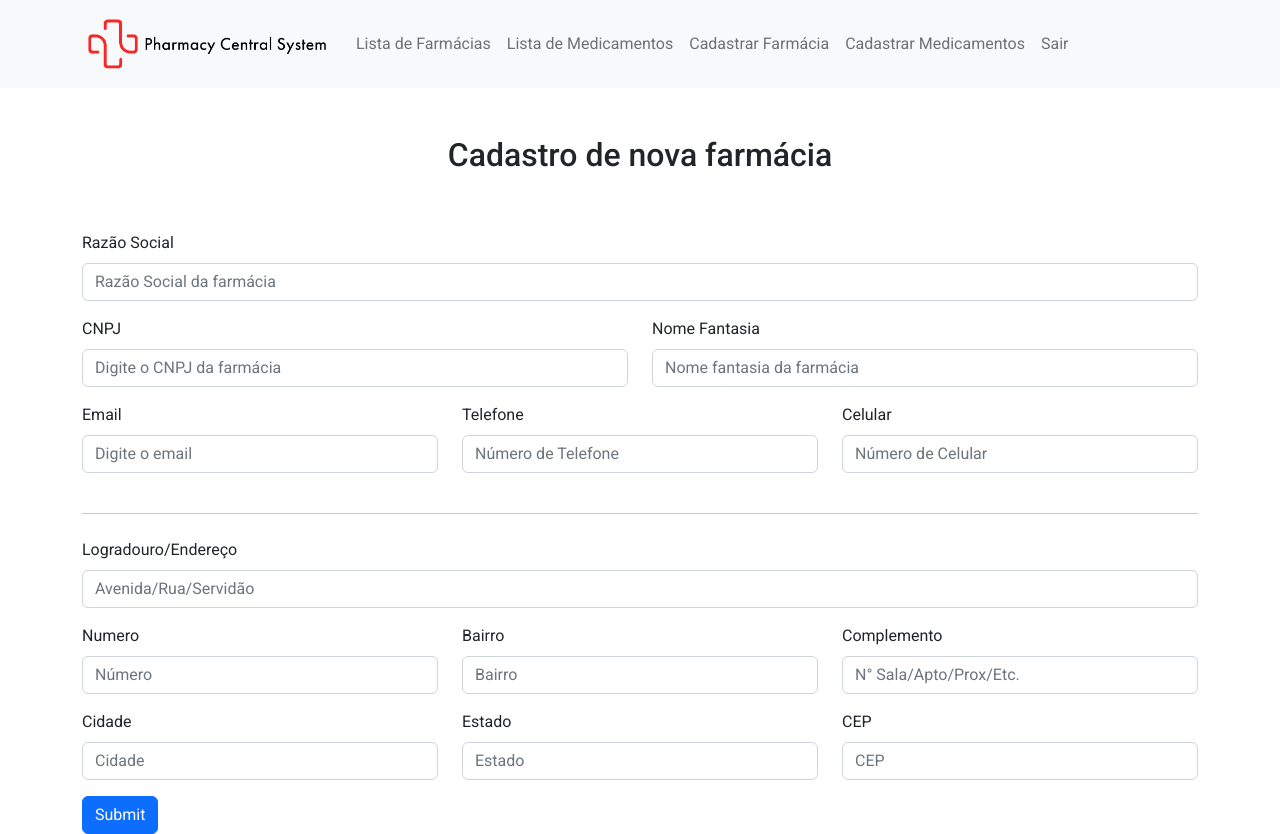
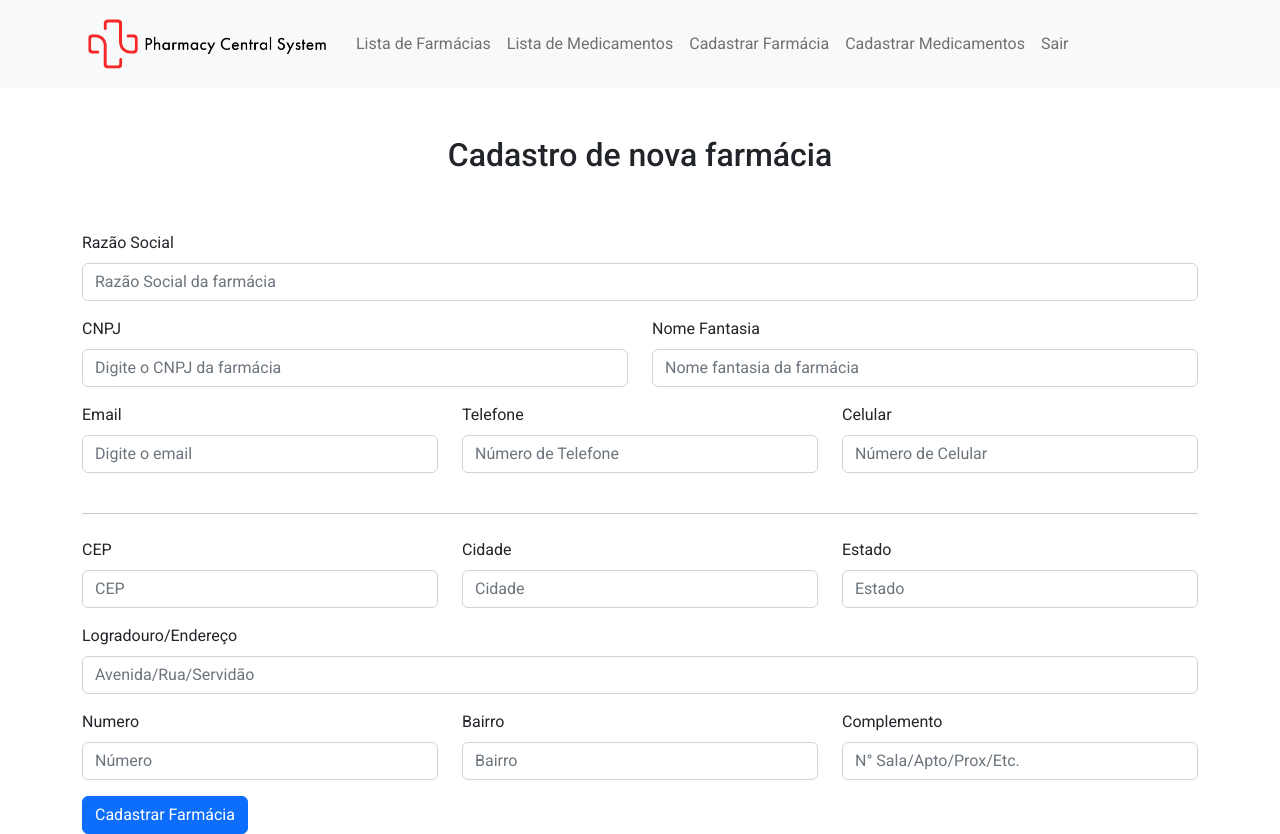
Before and after one commit to ThiagoThe/pharmacyCentralSystem, a React (Vite) app: page /cadastro-farmacias in a window 1280 px wide. Built offline with nearby package versions, Linux system fonts and the light colour scheme.

Commit message:
refactor: cód componentes e pag de cadatro atualizados

```diff
--- a/package.json
+++ b/package.json
@@ -10,6 +10,7 @@
     "preview": "vite preview"
   },
   "dependencies": {
+    "axios": "^1.3.5",
     "bootstrap": "^5.2.3",
     "json-server": "^0.17.3",
     "react": "^18.2.0",
--- a/src/components/Card/CardMed.jsx
+++ b/src/components/Card/CardMed.jsx
@@ -7,14 +7,8 @@ export const CardMed = ({ medicamento }) => {
       <Card.Img variant="top" src="/img/logo1.png" />
       <Card.Body>
         <Card.Title>{medicamento.nome}</Card.Title>
-        <Card.Text>{medicamento.descricao}</Card.Text>
+        <Card.Text>{medicamento.laboratorio}</Card.Text>
       </Card.Body>
-      <ListGroup className="list-group-flush">
-        <ListGroup.Item>{medicamento.laboratorio}</ListGroup.Item>
-        <ListGroup.Item>{medicamento.dosagem}</ListGroup.Item>
-        <ListGroup.Item>{medicamento.tipo}s</ListGroup.Item>
-        <ListGroup.Item>{medicamento.preco_unitario}s</ListGroup.Item>
-      </ListGroup>
       <Card.Body>
         <Card.Link href="#"> + Detalhes</Card.Link>
       </Card.Body>
--- a/src/contexts/medContext.jsx
+++ b/src/contexts/medContext.jsx
@@ -15,8 +15,8 @@ export const MedProvider = ({ children }) => {
       .then((resposta) => {
         return resposta.json();
       })
-      .then((dados) => {
-        setMedicamentos(dados);
+      .then((data) => {
+        setMedicamentos(data);
       });
   }, []);
 
--- a/src/pages/CadastroFarm.jsx
+++ b/src/pages/CadastroFarm.jsx
@@ -79,6 +79,23 @@ function CadastroFarm() {
             </Col>
           </Row>
 
+          <Row className="mb-3">
+            <Form.Group as={Col} controlId="formGridCep">
+              <Form.Label>CEP</Form.Label>
+              <Form.Control placeholder="CEP" required />
+            </Form.Group>
+
+            <Form.Group as={Col} controlId="formGridCidade">
+              <Form.Label>Cidade</Form.Label>
+              <Form.Control type="text" placeholder="Cidade" required />
+            </Form.Group>
+
+            <Form.Group as={Col} controlId="formGridEstado">
+              <Form.Label>Estado</Form.Label>
+              <Form.Control type="text" placeholder="Estado" required />
+            </Form.Group>
+          </Row>
+
           <Form.Group className="mb-3" controlId="formGridAddress1">
             <Form.Label>Logradouro/Endereço</Form.Label>
             <Form.Control placeholder="Avenida/Rua/Servidão" required />
@@ -100,25 +117,9 @@ function CadastroFarm() {
               <Form.Control type="text" placeholder="N° Sala/Apto/Prox/Etc." />
             </Form.Group>
           </Row>
-          <Row className="mb-3">
-            <Form.Group as={Col} controlId="formGridCidade">
-              <Form.Label>Cidade</Form.Label>
-              <Form.Control type="text" placeholder="Cidade" required />
-            </Form.Group>
-
-            <Form.Group as={Col} controlId="formGridEstado">
-              <Form.Label>Estado</Form.Label>
-              <Form.Control type="text" placeholder="Estado" required />
-            </Form.Group>
-
-            <Form.Group as={Col} controlId="formGridCep">
-              <Form.Label>CEP</Form.Label>
-              <Form.Control placeholder="CEP" required />
-            </Form.Group>
-          </Row>
 
           <Button variant="primary" type="submit">
-            Submit
+            Cadastrar Farmácia
           </Button>
         </Form>
       </Container>
```
Also changed, not shown: 1 other file (tests, documents, lock files or other folders).
